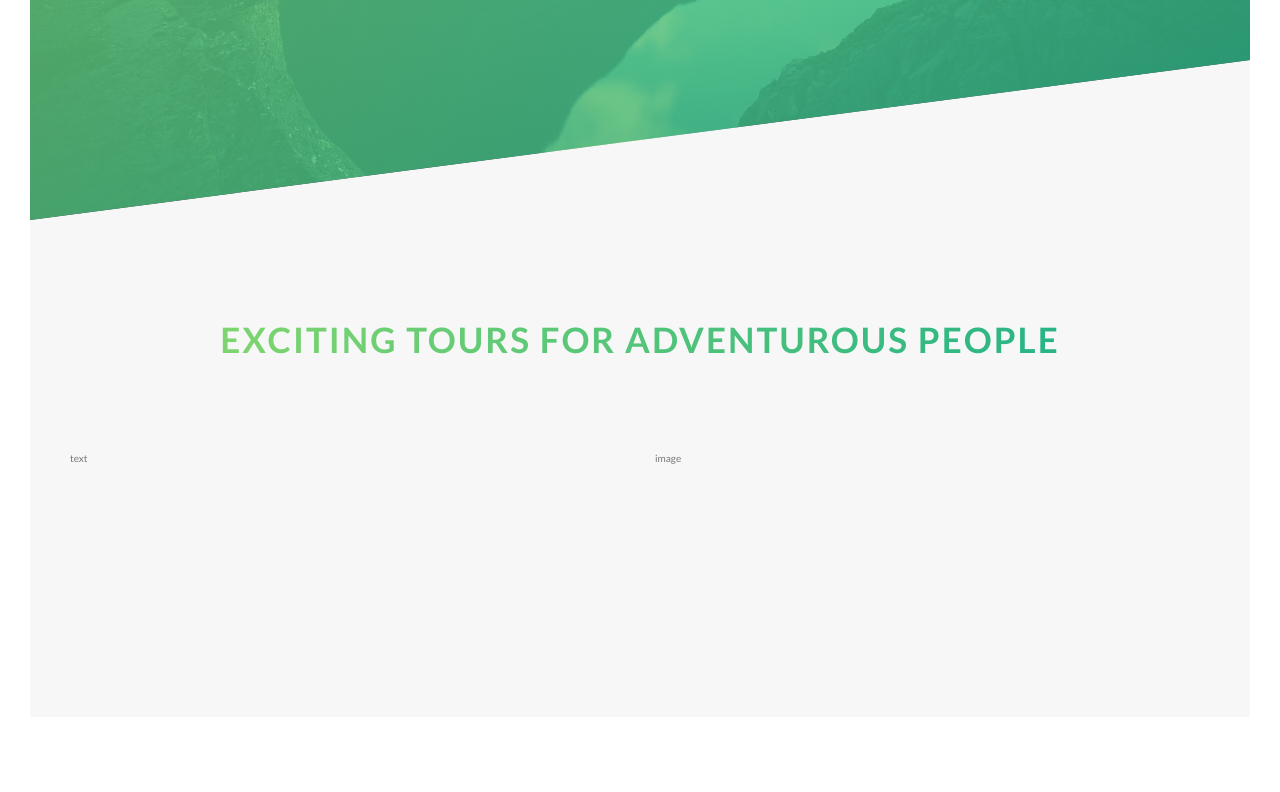
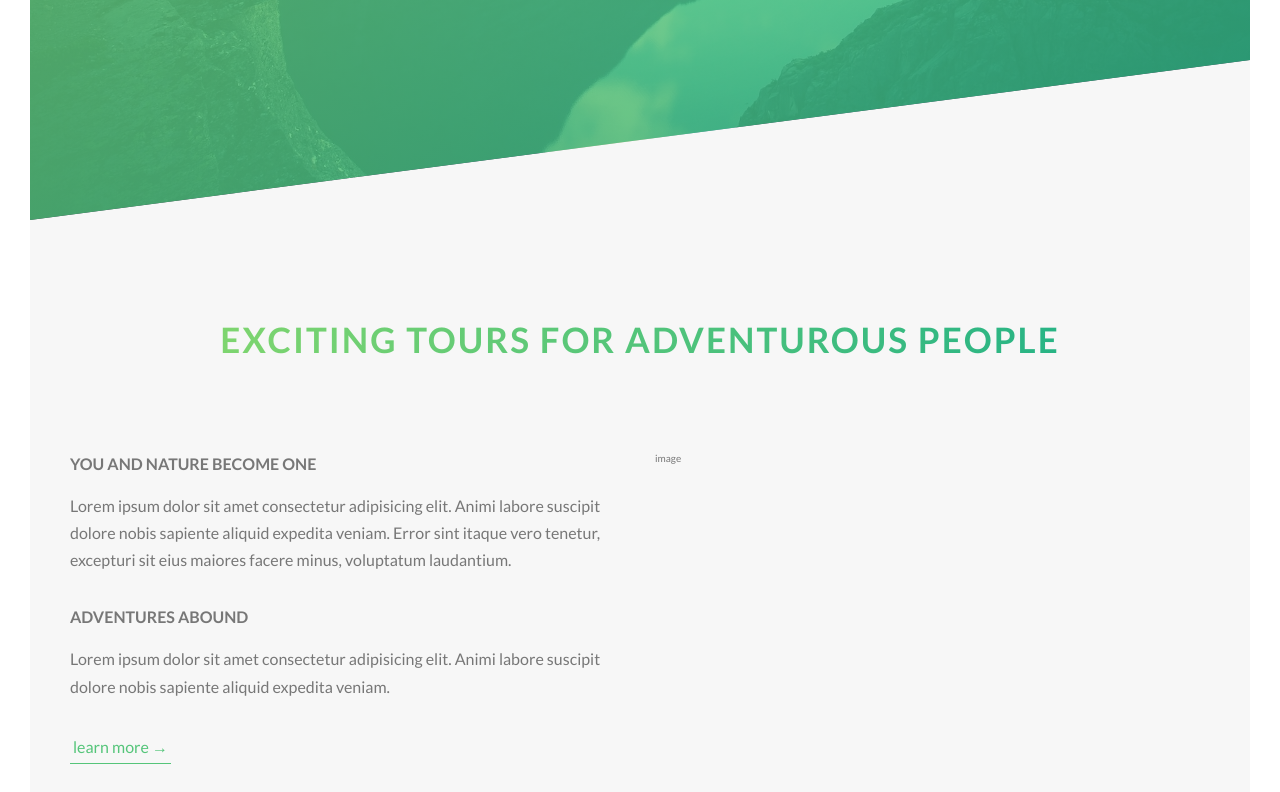
Before and after one commit to hectorcoronado/advanced-css, a website: page Natours/starter/index.html in a window 1280 px wide. Shown: the part 570-1362 px from the top of the page. Before the commit the page ends 1317 px from the top, so only its background shows below. Drawn offline with Linux system fonts and the light colour scheme; files that its build step writes are made by us from their sources.

Commit message:
creates 2 columns in home page, styles `learn more` button

```diff
--- a/Natours/sass/abstracts/_variables.scss
+++ b/Natours/sass/abstracts/_variables.scss
@@ -10,6 +10,9 @@ $color-gray-light-1: #f7f7f7;
 $color-gray-dark: #777;
 $color-black: #000;
 
+// FONT
+$default-font-size: 1.6rem;
+
 // GRID
 $grid-width: 114rem;
 $gutter-vertical: 8rem;
--- a/Natours/sass/base/_typography.scss
+++ b/Natours/sass/base/_typography.scss
@@ -84,3 +84,18 @@ body {
     text-shadow: .5rem 1rem 2rem rgba($color-black, .2);
   }
 }
+
+.heading-tertiary {
+  font-size: $default-font-size;
+  font-weight: 700;
+  text-transform: uppercase;
+}
+
+.paragraph {
+  font-size: $default-font-size;
+
+  // apply following styles to all instances of `.paragraph` *except* the last
+  &:not(:last-child) {
+    margin-bottom: 3rem;
+  }
+}
--- a/Natours/sass/base/_utilities.scss
+++ b/Natours/sass/base/_utilities.scss
@@ -2,6 +2,13 @@
     text-align: center;
 }
 
-.u-margin-bottom-8 {
+
+.u-margin-bottom-small {
+    margin-bottom: 1.5rem;
+}
+.u-margin-bottom-medium {
+    margin-bottom: 4rem;
+}
+.u-margin-bottom-big {
     margin-bottom: 8rem;
 }
--- a/Natours/sass/components/_button.scss
+++ b/Natours/sass/components/_button.scss
@@ -4,7 +4,7 @@
     &:visited {
       border-radius: 10rem;
       display: inline-block;
-      font-size: 1.6rem;
+      font-size: $default-font-size;
       padding: 1.5rem 4rem;
       position: relative;
       text-transform: uppercase;
@@ -69,3 +69,28 @@
         animation-fill-mode: backwards;
     }
 }
+
+.btn-text {
+  &:link,
+  &:visited {
+    border-bottom: 1px solid $color-primary;
+    color: $color-primary;
+    display: inline-block; // this allows for usage of box-model properties `padding` & `margin`
+    font-size: $default-font-size;
+    padding: 3px;
+    text-decoration: none;
+    transition: all .2s;
+  }
+
+  &:hover {
+    background-color: $color-primary;
+    color: $color-white;
+    box-shadow: 0 1rem 2rem rgba($color-black, .15);
+    transform: translateY(-2px);
+  }
+
+  &:active {
+    box-shadow: 0 .5rem 2rem rgba($color-black, .15);
+    transform: translateY(0);
+  }
+}
--- a/Natours/starter/index.html
+++ b/Natours/starter/index.html
@@ -32,7 +32,7 @@
     <main>
         <!-- `.section-about` styles => `pages/_home.scss` -->
         <section class="section-about">
-            <div class="u-center-text u-margin-bottom-8">
+            <div class="u-center-text u-margin-bottom-big">
                 <h2 class="heading-secondary">
                     exciting tours for adventurous people
                 </h2>
@@ -40,7 +40,16 @@
 
             <div class="row">
                 <div class="col-1-of-2">
-                    text
+                    <h3 class="heading-tertiary u-margin-bottom-small">you and nature become one</h3>
+                    <p class="paragraph">
+                        Lorem ipsum dolor sit amet consectetur adipisicing elit. Animi labore suscipit dolore nobis sapiente aliquid expedita veniam. Error sint itaque vero tenetur, excepturi sit eius maiores facere minus, voluptatum laudantium.
+                    </p>
+
+                    <h3 class="heading-tertiary u-margin-bottom-small">adventures abound</h3>
+                    <p class="paragraph">
+                        Lorem ipsum dolor sit amet consectetur adipisicing elit. Animi labore suscipit dolore nobis sapiente aliquid expedita veniam.
+                    </p>
+                    <a href="#" class="btn-text">learn more &rarr;</a>
                 </div>
                 <div class="col-1-of-2">
                     image
```
Also changed, not shown: Natours/starter/css/style.css.
